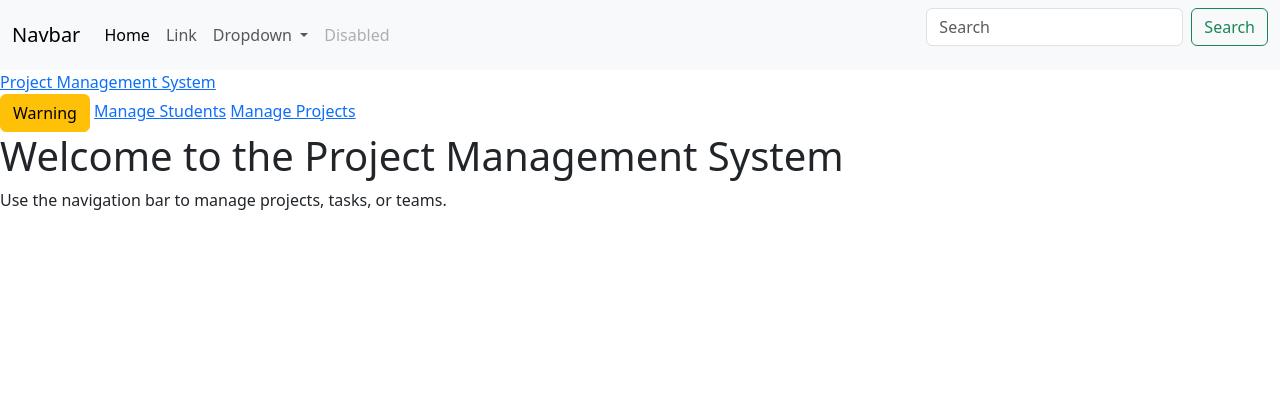
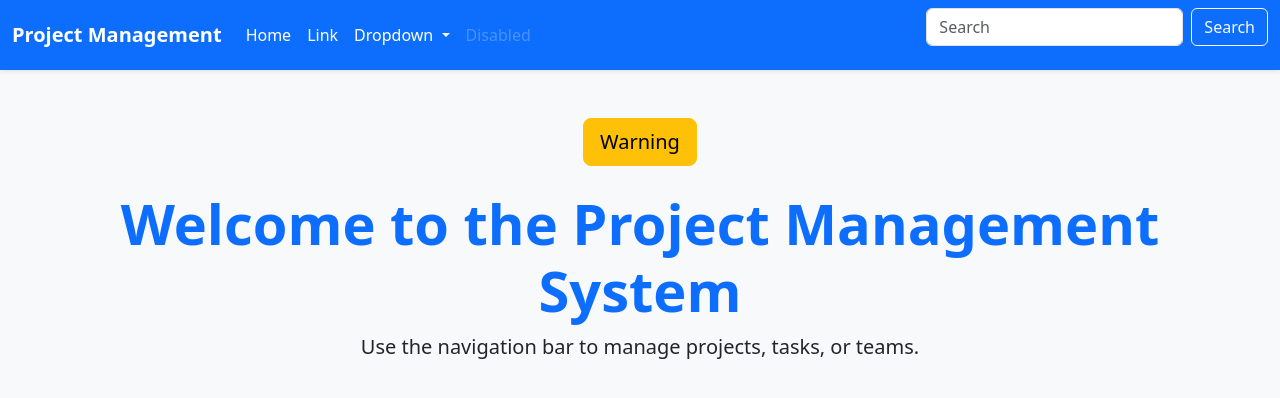
Before and after one commit to Adisa13/ProjectManagementSystem, a plain HTML site: page index.html in a window 1280 px wide. Drawn offline with nearby package versions, Linux system fonts and the light colour scheme.

Commit message:
Add files via upload

```diff
--- a/index.html
+++ b/index.html
@@ -6,11 +6,11 @@
       type="text/css"
       href="https://cdnjs.cloudflare.com/ajax/libs/bootstrap/5.3.3/css/bootstrap.min.css"
     />
-    </head>
-  <body>
-    <nav class="navbar navbar-expand-lg bg-body-tertiary">
+  </head>
+  <body class="bg-light">
+    <nav class="navbar navbar-expand-lg navbar-dark bg-primary shadow-sm">
       <div class="container-fluid">
-        <a class="navbar-brand" href="#">Navbar</a>
+        <a class="navbar-brand fw-bold" href="#">Project Management</a>
         <button
           class="navbar-toggler"
           type="button"
@@ -25,14 +25,14 @@
         <div class="collapse navbar-collapse" id="navbarSupportedContent">
           <ul class="navbar-nav me-auto mb-2 mb-lg-0">
             <li class="nav-item">
-              <a class="nav-link active" aria-current="page" href="#">Home</a>
+              <a class="nav-link active text-white" aria-current="page" href="#">Home</a>
             </li>
             <li class="nav-item">
-              <a class="nav-link" href="#">Link</a>
+              <a class="nav-link text-white" href="#">Link</a>
             </li>
             <li class="nav-item dropdown">
               <a
-                class="nav-link dropdown-toggle"
+                class="nav-link dropdown-toggle text-white"
                 href="#"
                 role="button"
                 data-bs-toggle="dropdown"
@@ -60,27 +60,29 @@
               placeholder="Search"
               aria-label="Search"
             />
-            <button class="btn btn-outline-success" type="submit">
+            <button class="btn btn-outline-light" type="submit">
               Search
             </button>
           </form>
         </div>
       </div>
     </nav>
-    <nav>
-      <div>
-        <a href="/index.html">Project Management System</a>
+
+    <div class="container mt-5 text-center">
+      <div class="mb-4">
+        <button
+          type="button"
+          class="btn btn-warning btn-lg"
+          onclick="helloFromExternal()"
+        >
+          Warning
+        </button>
       </div>
-      <div>
-        <button type="button" class="btn btn-warning">Warning</button>
-        <a href="/students.html">Manage Students</a>
-        <a href="/projects.html">Manage Projects</a>
-      </div>
-    </nav>
+      <h1 id="homePageH1" class="display-4 text-primary fw-bold">Welcome to the Project Management System</h1>
+      <p class="lead">Use the navigation bar to manage projects, tasks, or teams.</p>
+    </div>
 
-    <div>
-      <h1 id="homePageH1">Welcome to the Project Management System</h1>
-      <p>Use the navigation bar to manage projects, tasks, or teams.</p>
-    </div>
+    <script src="https://cdnjs.cloudflare.com/ajax/libs/bootstrap/5.3.3/js/bootstrap.bundle.min.js"></script>
+    <script src="/scripts/index.js"></script>
   </body>
 </html>
```
